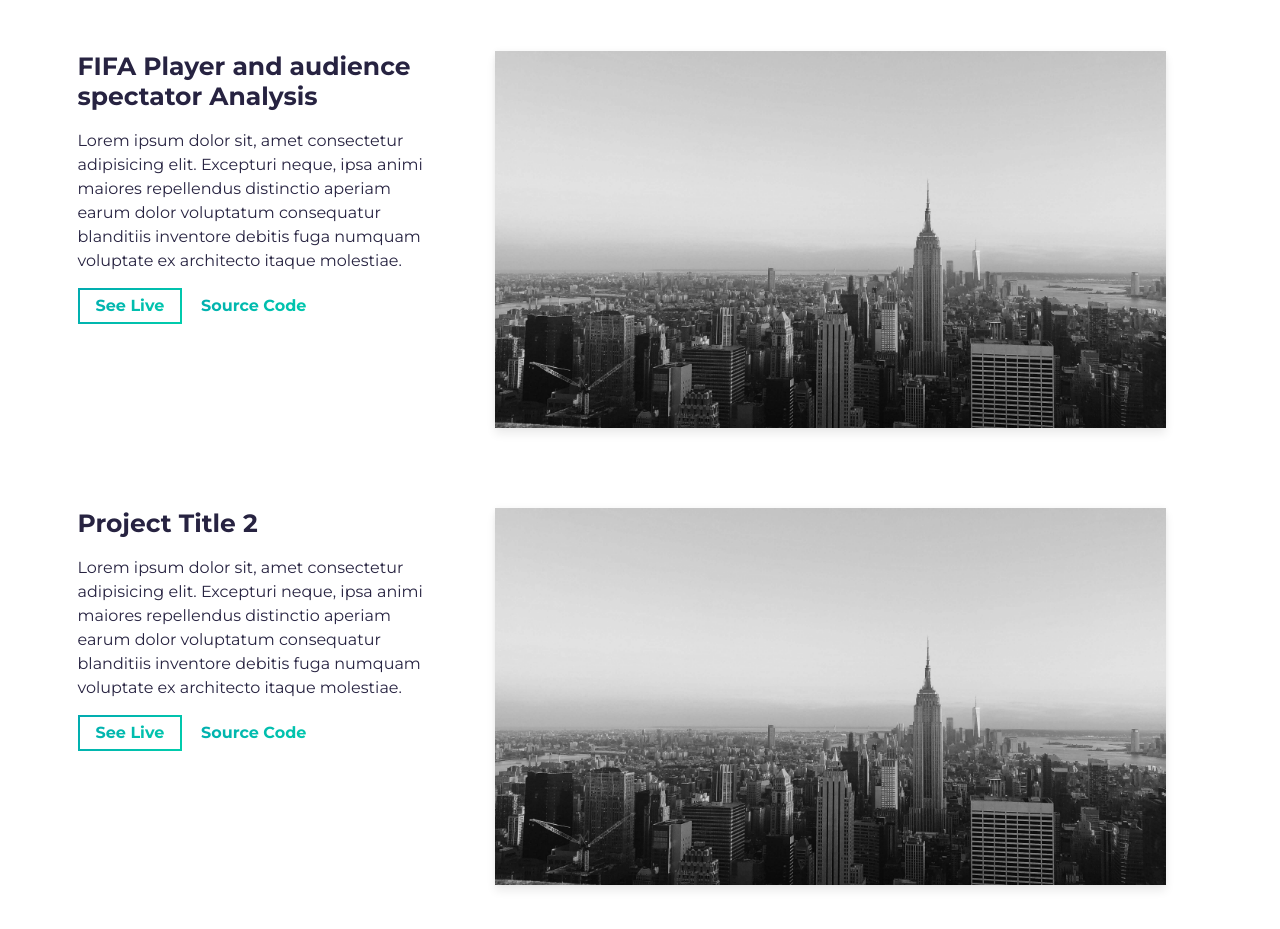
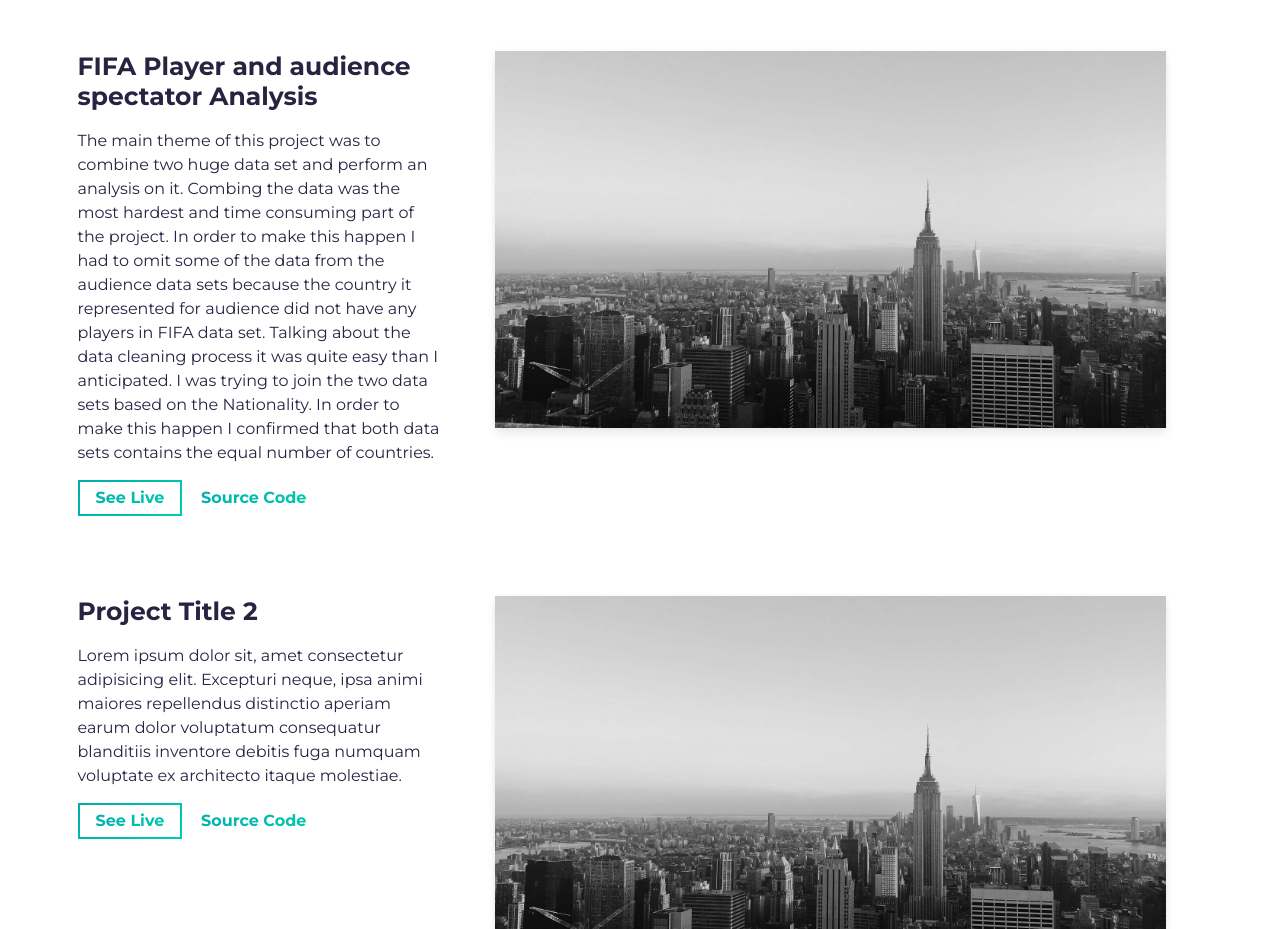
Before and after one commit to Anupadhi/portfolio, a website built with Parcel: page src/index.html in a window 1280 px wide. Shown: the part 1920-2849 px from the top of the page. Built offline with nearby package versions, Linux system fonts and the light colour scheme.

Commit message:
Added the details for FIFA projecte

```diff
--- a/src/index.html
+++ b/src/index.html
@@ -173,11 +173,17 @@
                 </h3>
                 <div>
                   <p class="mb-4">
-                    Lorem ipsum dolor sit, amet consectetur adipisicing elit.
-                    Excepturi neque, ipsa animi maiores repellendus distinctio
-                    aperiam earum dolor voluptatum consequatur blanditiis
-                    inventore debitis fuga numquam voluptate ex architecto
-                    itaque molestiae.
+                    The main theme of this project was to combine two huge data
+                    set and perform an analysis on it. Combing the data was the
+                    most hardest and time consuming part of the project. In
+                    order to make this happen I had to omit some of the data
+                    from the audience data sets because the country it
+                    represented for audience did not have any players in FIFA
+                    data set. Talking about the data cleaning process it was
+                    quite easy than I anticipated. I was trying to join the two
+                    data sets based on the Nationality. In order to make this
+                    happen I confirmed that both data sets contains the equal
+                    number of countries.
                   </p>
                 </div>
                 <a
```
